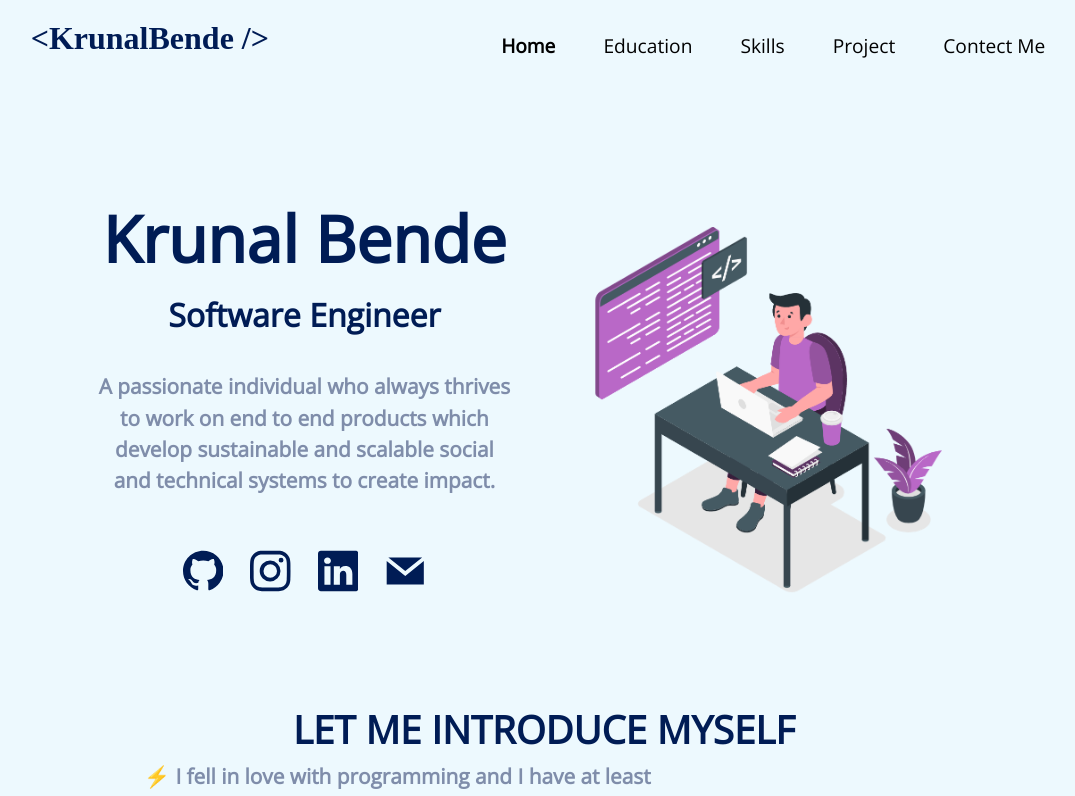
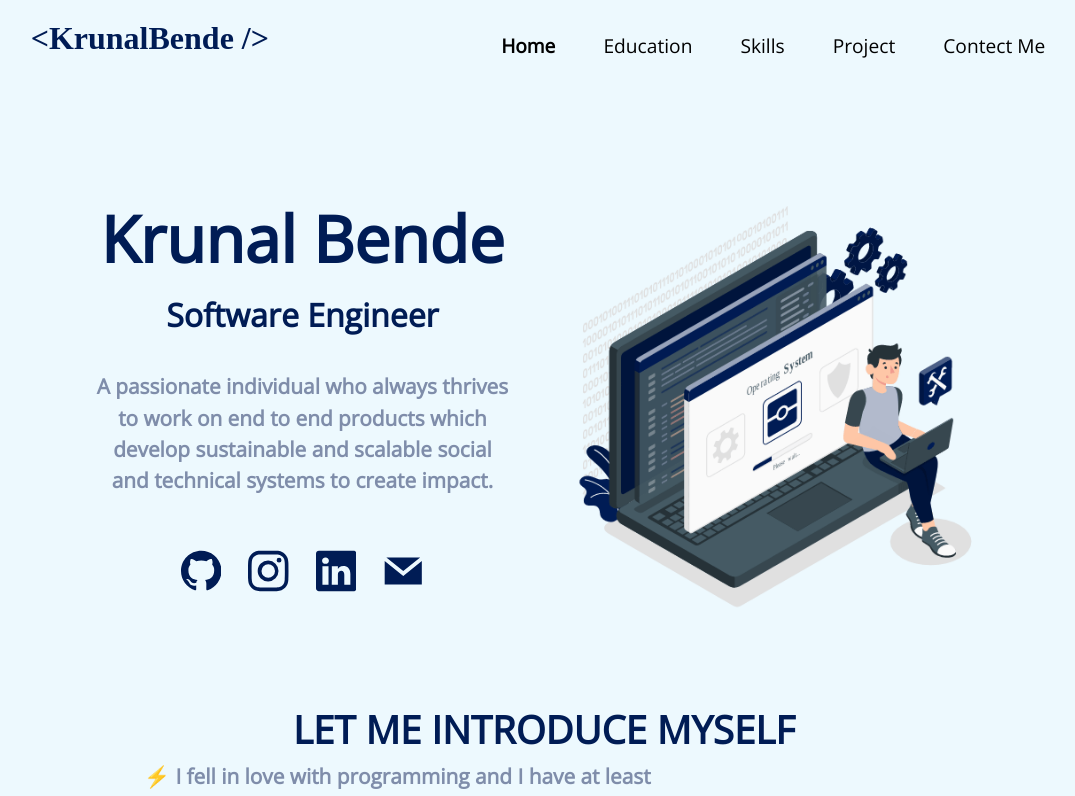
Before and after one commit to Coderkreet/Portfolio-Krunal, a React (Create React App) app: page / in a window 1280 px wide. Shown: the top 796 px of the page, without its empty margins (96-1171 px from the left). Built offline with nearby package versions, Linux system fonts and the light colour scheme; a web font is replaced by a local one.

Commit message:
Animated

```diff
--- a/src/Component/HeroSection.js
+++ b/src/Component/HeroSection.js
@@ -3,7 +3,7 @@ import React from 'react'
 import "./Animation.css"
 import "./SosialIcon.css"
 import img2 from './assets/avatar.5852f40fbb38aa284829fa3fb7722225.svg'
-import  img  from "./assets/home-main.541f8179af8209ce03ccf2178fe62dbf.svg";
+import  img  from "./assets/AnimationImg.gif";
 import {  BsGithub , BsInstagram , BsLinkedin} from "react-icons/bs";
 import { GrMail} from "react-icons/gr";
 import NavBar from './NavBar';
@@ -29,7 +29,7 @@ const HeroSection = () => {
         <NavBar/>
 
         <div className='md:flex md:flex-row md:max-w-[1080px] md:w-full md:mx-auto md:justify-center'>
-        <div data-Aos="fade-up" className= ' md:flex heroSection  md:w-10/12 md:max-w-[1080px] md:items-center  md:justify-between bg-[#edf9fe] gap-x-8 mt-10 justify-center items-center '>
+        <div data-Aos="fade-up" className= ' md:flex heroSection  md:w-10/12 md:max-w-[1080px] md:items-center  md:justify-between bg-[#edf9fe] gap-x-10 mt-10 justify-center items-center '>
     <div className='md:w-[40rem] md:items-center md:justify-center md:gap-y-10 md:flex md:flex-col md:h-[35rem] flex flex-col gap-5 text-center '>
         <h1 className='md:text-[4rem] text-[#001c55] font-bold text-4xl'>Krunal Bende</h1>
         <h2 className='md:text-[2rem] md:font-bold text-[#001c55] font-bold text-2xl'>Software Engineer</h2>
@@ -58,6 +58,8 @@ const HeroSection = () => {
     </div>
 <div>
     <img className=' md:w-[680px]' src={img} alt=""/>
+    {/* <a href="https://storyset.com/web">Web illustrations by Storyset</a> */}
+
 </div>
 </div>
         </div>
```
Also changed, not shown: src/Component/assets/AnimationImg.gif (added).
